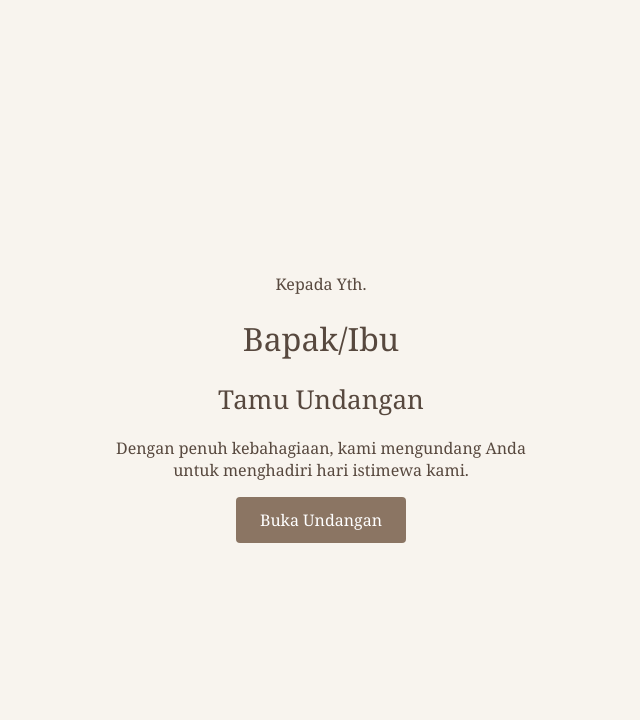
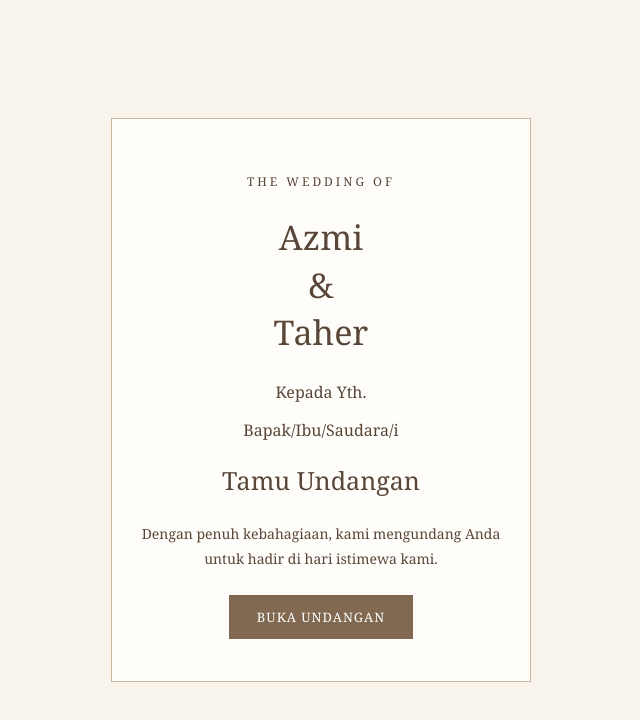
Before and after one commit to hadijahbooy28-arch/undangan-azmi-taher, a plain HTML site: page index.html in a window 1280 px wide. Shown: the whole page, without its empty margins (319-959 px from the left). Drawn offline with Linux system fonts and the light colour scheme.

Commit message:
Update index.html

```diff
--- a/index.html
+++ b/index.html
@@ -3,50 +3,90 @@
 <head>
   <meta charset="UTF-8">
   <meta name="viewport" content="width=device-width, initial-scale=1">
-  <title>Undangan Azmi & Taher</title>
+  <title>Undangan Pernikahan Azmi & Taher</title>
   <style>
+    * { box-sizing: border-box; }
+
     body {
       margin: 0;
       min-height: 100vh;
       display: flex;
+      align-items: center;
       justify-content: center;
-      align-items: center;
+      padding: 24px;
       text-align: center;
       font-family: Georgia, serif;
-      background: #f8f4ee;
-      color: #57483e;
+      color: #594638;
+      background: #f8f3eb;
     }
+
     main {
-      padding: 28px;
-      max-width: 440px;
+      width: 100%;
+      max-width: 420px;
+      padding: 42px 24px;
+      border: 1px solid #c9b49c;
+      background: #fffdf9;
     }
-    h1 { font-weight: normal; }
+
+    .eyebrow {
+      font-size: 12px;
+      letter-spacing: 3px;
+      text-transform: uppercase;
+    }
+
+    h1 {
+      font-weight: normal;
+      font-size: 34px;
+      line-height: 1.4;
+      margin: 24px 0;
+    }
+
     .name {
-      font-size: 26px;
-      margin: 20px 0;
+      font-size: 25px;
+      margin: 22px 0;
+      overflow-wrap: anywhere;
     }
+
+    .message {
+      font-size: 14px;
+      line-height: 1.8;
+      margin: 24px 0;
+    }
+
     a {
       display: inline-block;
-      padding: 12px 24px;
-      background: #8b7563;
+      padding: 13px 28px;
+      background: #806950;
       color: white;
       text-decoration: none;
-      border-radius: 4px;
+      font-size: 13px;
+      letter-spacing: 1px;
     }
   </style>
 </head>
 <body>
   <main>
+    <p class="eyebrow">The Wedding Of</p>
+    <h1>Azmi<br>&amp;<br>Taher</h1>
+
     <p>Kepada Yth.</p>
-    <h1>Bapak/Ibu</h1>
+    <p>Bapak/Ibu/Saudara/i</p>
     <div class="name" id="guestName">Tamu Undangan</div>
-    <p>Dengan penuh kebahagiaan, kami mengundang Anda untuk menghadiri hari istimewa kami.</p>
-    <a href="https://azmi-taher-wedding.my.canva.site/1">Buka Undangan</a>
+
+    <p class="message">
+      Dengan penuh kebahagiaan, kami mengundang Anda
+      untuk hadir di hari istimewa kami.
+    </p>
+
+    <a href="https://azmi-taher-wedding.my.canva.site/1">
+      BUKA UNDANGAN
+    </a>
   </main>
 
   <script>
     const params = new URLSearchParams(window.location.search);
     const name = params.get("to");
+
     document.getElementById("guestName").textContent =
       name ? name.replace(/\+/g, " ").trim() : "Tamu Undangan";
   </script>
```
